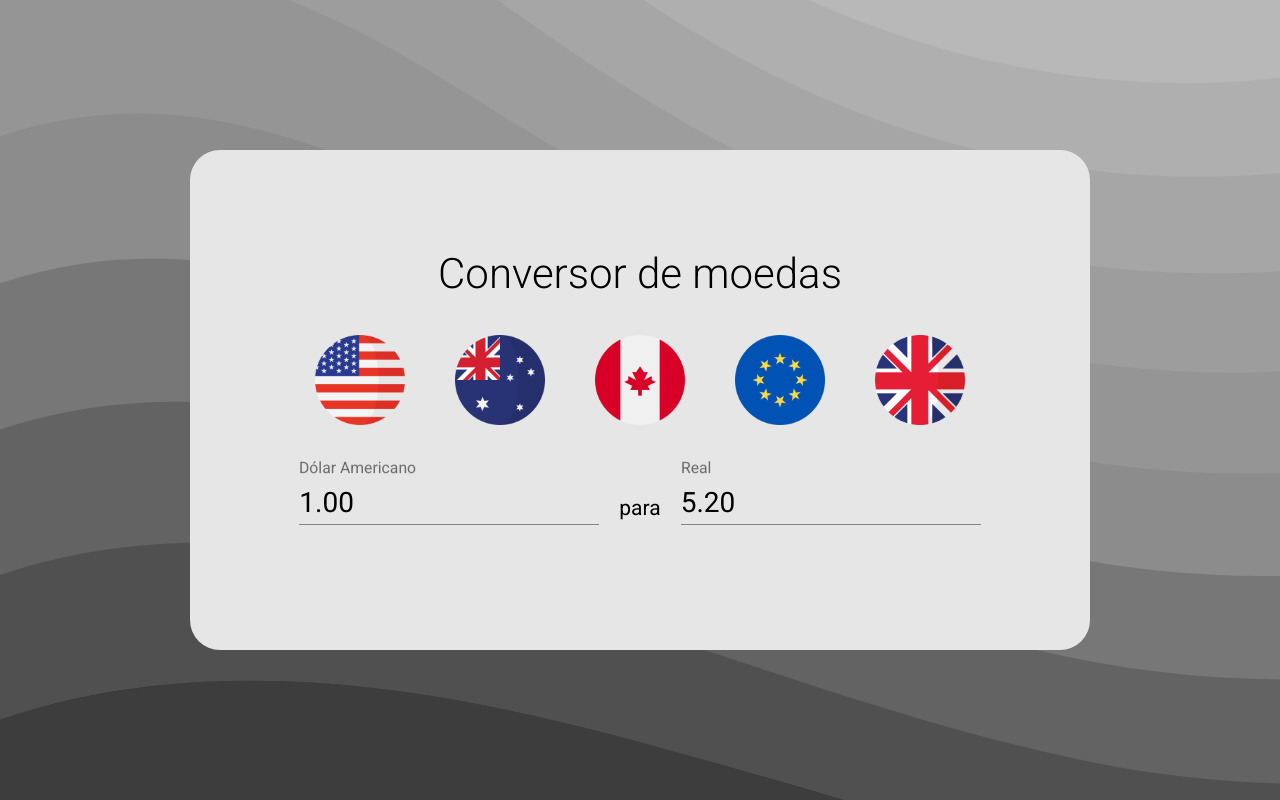
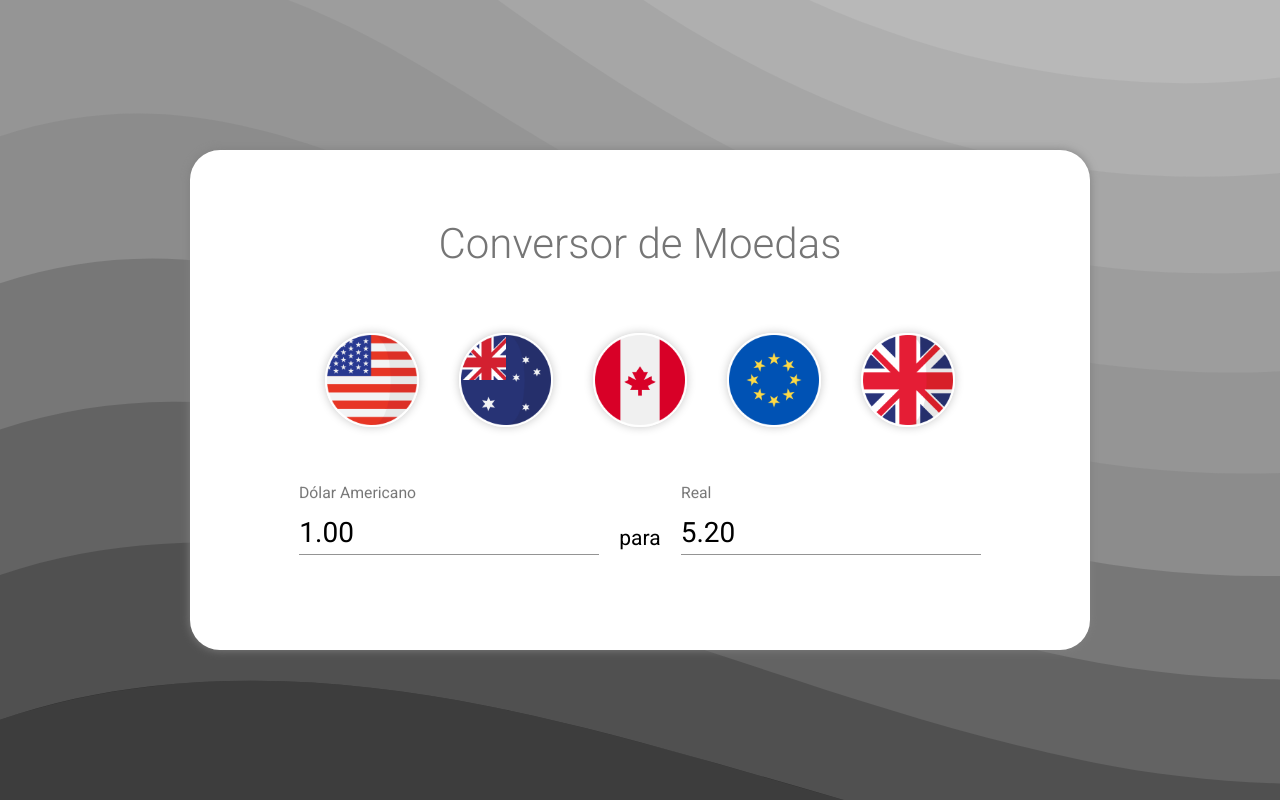
Before and after one commit to priscilafernandes/conversormoeda, an Angular app: page / in a window 1280 px wide. Built offline with nearby package versions, Linux system fonts and the light colour scheme.

Commit message:
alteração no layout de navegação

```diff
--- a/src/app/calculator/calculator.component.html
+++ b/src/app/calculator/calculator.component.html
@@ -1,31 +1,28 @@
 <div class="main-content">
   <div class="content">
-    <h1>Conversor de moedas</h1>
+    <h1 class="title">Conversor de Moedas</h1>
 
-    <div class="choose-coins" (click)="onDollar($event)">
-      <img class="country" src="../../assets/usa.png" alt="Dollar">
-      <div class="coin-over"></div>
-    </div>
+    <nav class="coin-block">
+      <a id='dollar' href="#dollar" class="choose-coins" (click)="onDollar($event)">
+        <img class="country" src="../../assets/usa.png" alt="Dollar">
+      </a>
 
-    <div class="choose-coins" (click)="onAustralianDollar($event)">
-      <img class="country" src="../../assets/australia.png" alt="Australian Dollar">
-      <div class="coin-over"></div>
-    </div>
+      <a id='australianDollar' href='#australianDollar' class="choose-coins" (click)="onAustralianDollar($event)">
+        <img class="country" src="../../assets/australia.png" alt="Australian Dollar">
+      </a>
 
-    <div class="choose-coins" (click)="onCanadianDollar($event)">
-      <img class="country" src="../../assets/canada.png" alt="Canadian Dollar">
-      <div class="coin-over"></div>
-    </div>
+      <a id='canadianDollar' href='#canadianDollar' class="choose-coins" (click)="onCanadianDollar($event)">
+        <img class="country" src="../../assets/canada.png" alt="Canadian Dollar">
+      </a>
 
-    <div class="choose-coins" (click)="onEuro($event)">
-      <img class="country" src="../../assets/euro.png" alt="Euro">
-      <div class="coin-over"></div>
-    </div>
+      <a id='euro' href='#euro' class="choose-coins" (click)="onEuro($event)">
+        <img class="country" src="../../assets/euro.png" alt="Euro">
+      </a>
 
-    <div class="choose-coins" (click)="onPound($event)">
-      <img class="country" src="../../assets/uk.png" alt="Pound">
-      <div class="coin-over"></div>
-    </div>
+      <a id='pound' href='#pound' class="choose-coins" (click)="onPound($event)">
+        <img class="country" src="../../assets/uk.png" alt="Pound">
+      </a>
+    </nav>
 
     <form class="form">
       <mat-form-field class="form-field">
--- a/src/app/calculator/calculator.component.scss
+++ b/src/app/calculator/calculator.component.scss
@@ -4,28 +4,45 @@
   align-items: center;
   text-align: center;
   margin: 0 auto;
-  background-color: rgb(230, 230, 230);
+  background-color: #fff;
   width: 900px;
   height: 500px;
   border-radius: 30px;
+  box-shadow: 0 0 10px #808080;
+}
+
+.content {
+  display: flex;
+  flex-direction: column;
+  align-items: center;
 }
 
 // Title //
-h1 {
-  margin-top: 0;
+.title {
+  margin: 0 0 5% 0;
   text-align: center;
   font-weight: 300;
   font-size: 3em;
-  margin-bottom: 5%;
+  color: rgba(0,0,0,.54);
+}
+
+.coin-block {
+  height: 150px;
+  display: flex;
+  justify-content: center;
+  align-items: center;
 }
 
 // Choosing coins - circles //
 .choose-coins {
   width: 10%;
   display: inline-block;
+  border: solid 2px #fff;
   border-radius: 50%;
   align-items: center;
-  margin: 0 25px;
+  margin: 0 20px;
+  box-shadow: 0 0 10px rgb(200, 200, 200);
+  cursor: pointer;
 }
 
 .choose-coins img {
@@ -33,43 +50,15 @@ h1 {
   width: 100%;
 }
 
-.click-country {
-  border-radius: 50%;
-}
-
-.coin-over {
-  transition: .5s ease;
-  opacity: 0;
-  position: relative;
-  transform: translate(-50%, -50%);
-  text-align: center;
-}
-
 // Hover choosing coins //
-.choose-coins:hover .country {
-  opacity: 0.5;
-  cursor: pointer;
-}
-
-.choose-coins:hover .coin-over {
-  opacity: 1;
-}
-
-// Text into Hover //
-.coin-symbol {
-  width: 100%;
-  border-radius: 50%;
+.choose-coins:hover, .choose-coins:target {
+  width: 150px;
 }
 
 .choose-coins input {
   border: none;
   text-decoration: none;
   width: 15px;
-}
-
-.form {
-  // background-color: yellow;
-
 }
 
 .form-field {
@@ -87,5 +76,5 @@ h1 {
 
 .form-field input {
   font-size: 2em;
-  margin-top: 10px;
+  margin-top: 15px;
 }
```
